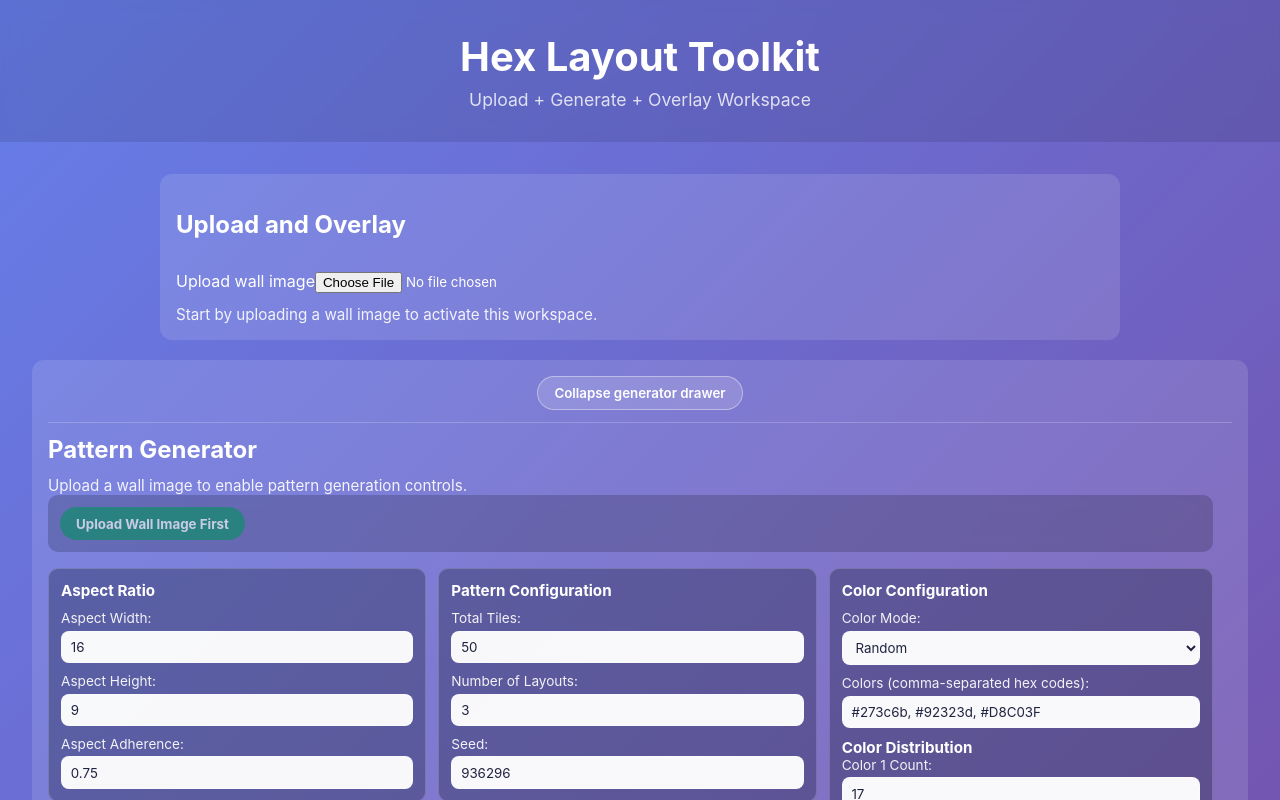
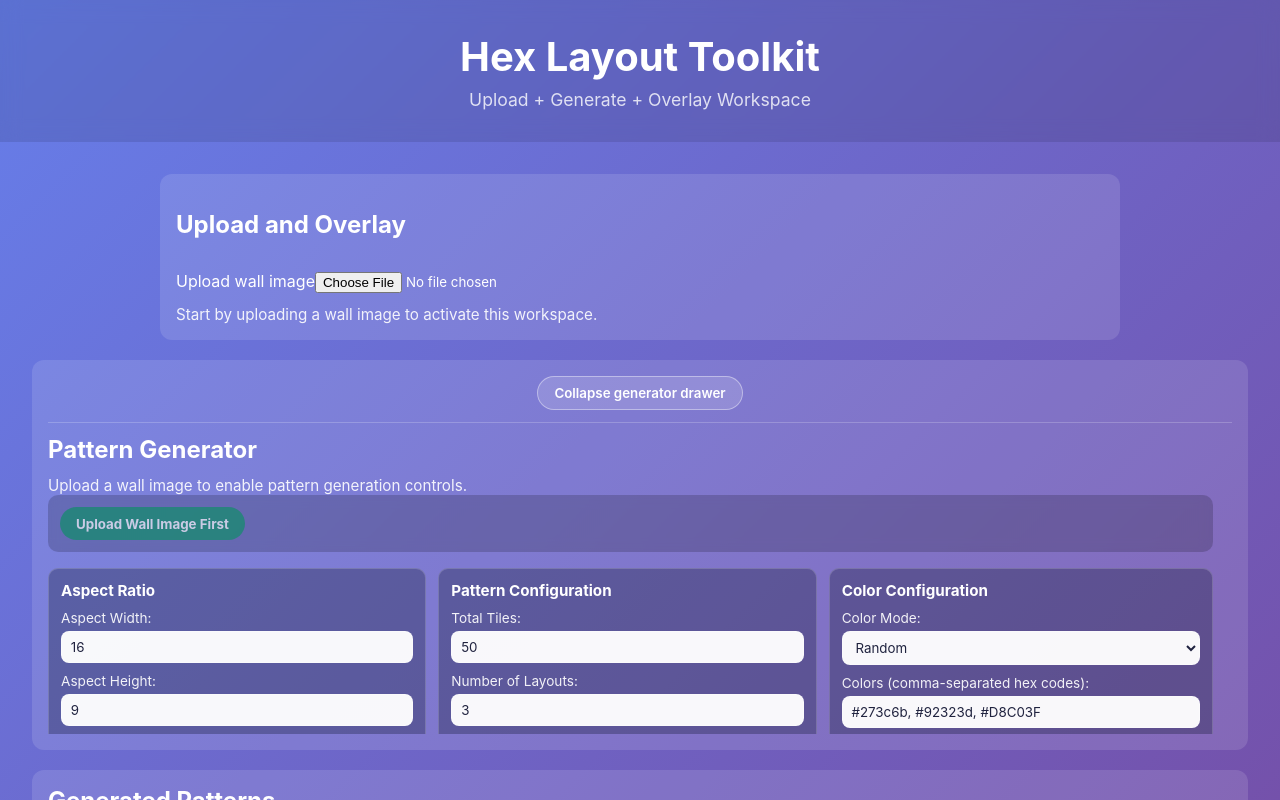
Before and after one commit to schnee/hex, a React (Vite) app in the folder frontend/: page / in a window 1280 px wide. Shown: the top 800 px of the page. Built offline with nearby package versions, Linux system fonts and the light colour scheme; no server answers.

Commit message:
feat(3.3): keep generated results position stable across drawer toggles
- reserve a consistent drawer shell height in the single-screen workspace
- constrain drawer content to an internal scroll area so results stay anchored

```diff
--- a/frontend/src/App.css
+++ b/frontend/src/App.css
@@ -82,6 +82,7 @@
 }
 
 .workspace-layout-generator {
+  --drawer-shell-height: clamp(20rem, 46vh, 30rem);
   grid-template-columns: minmax(0, 1fr);
   gap: 1.25rem;
 }
@@ -98,12 +99,13 @@
   display: flex;
   flex-direction: column;
   gap: 0.75rem;
+  min-height: var(--drawer-shell-height);
 }
 
 .generator-drawer-content {
   border-top: 1px solid rgba(255, 255, 255, 0.2);
   padding-top: 0.75rem;
-  max-height: min(68vh, 42rem);
+  max-height: calc(var(--drawer-shell-height) - 3.5rem);
   overflow-y: auto;
   overflow-x: hidden;
   padding-right: 0.25rem;
```
